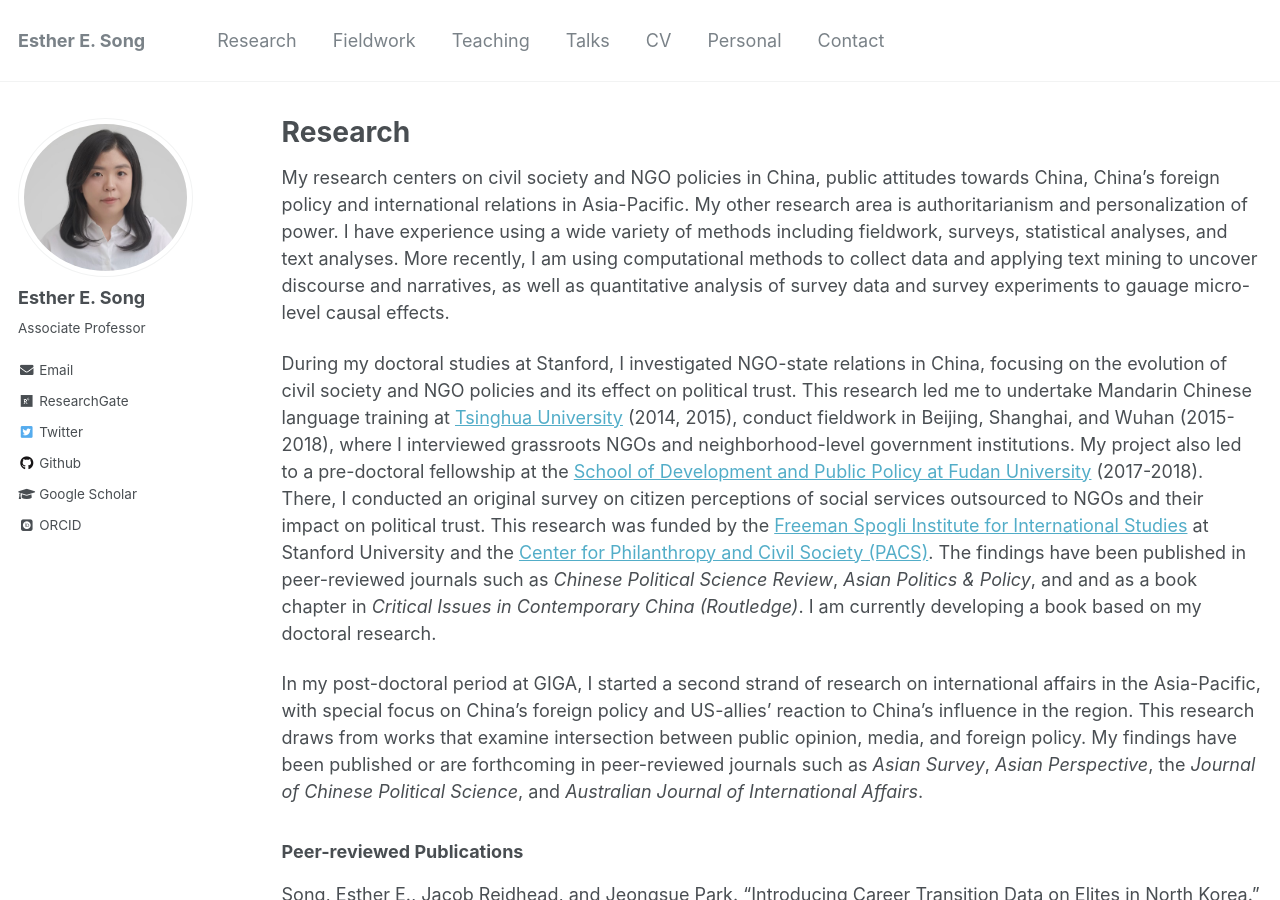
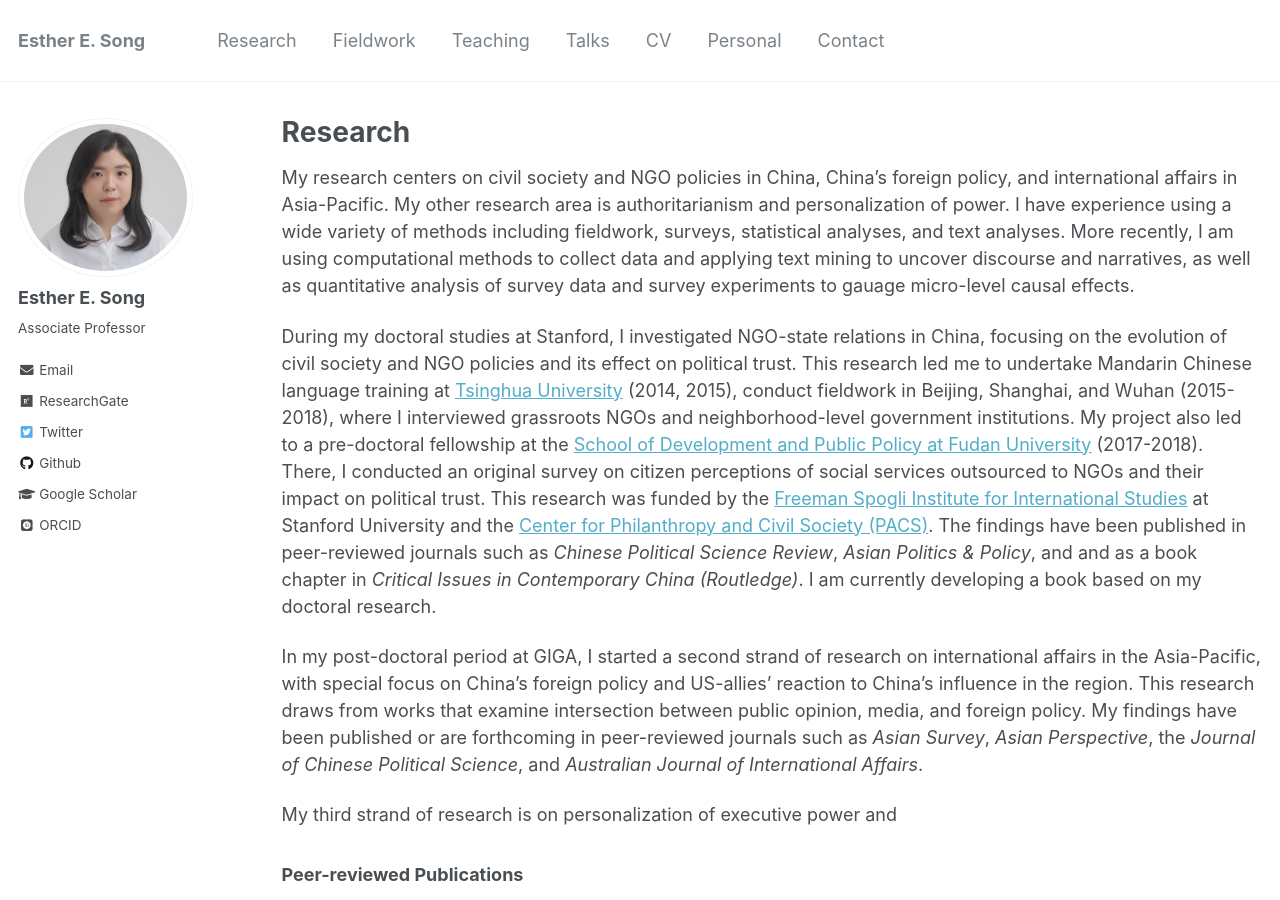
Before and after one commit to ehsong/ehsong.github.io, a Jekyll site: the page built from _pages/research.md, in a window 1280 px wide and 900 px high. Built offline with Jekyll 4.4.1, drawn with Linux system fonts in a browser that asks for light colours; some web fonts are replaced.

Commit message:
Update research.md

```diff
--- a/_pages/research.md
+++ b/_pages/research.md
@@ -6,11 +6,13 @@ author_profile: true
 ---
 
 {% include base_path %}
-My research centers on civil society and NGO policies in China, public attitudes towards China, China's foreign policy and international relations in Asia-Pacific. My other research area is authoritarianism and personalization of power. I have experience using a wide variety of methods including fieldwork, surveys, statistical analyses, and text analyses. More recently, I am using computational methods to collect data and applying text mining to uncover discourse and narratives, as well as quantitative analysis of survey data and survey experiments to gauage micro-level causal effects.
+My research centers on civil society and NGO policies in China, China's foreign policy, and international affairs in Asia-Pacific. My other research area is authoritarianism and personalization of power. I have experience using a wide variety of methods including fieldwork, surveys, statistical analyses, and text analyses. More recently, I am using computational methods to collect data and applying text mining to uncover discourse and narratives, as well as quantitative analysis of survey data and survey experiments to gauage micro-level causal effects.
 
 During my doctoral studies at Stanford, I investigated NGO-state relations in China, focusing on the evolution of civil society and NGO policies and its effect on political trust. This research led me to undertake Mandarin Chinese language training at [Tsinghua University](https://www.tsinghua.edu.cn/en/) (2014, 2015), conduct fieldwork in Beijing, Shanghai, and Wuhan (2015-2018), where I interviewed grassroots NGOs and neighborhood-level government institutions. My project also led to a pre-doctoral fellowship at the [School of Development and Public Policy at Fudan University](https://www.fudan.edu.cn/en/2019/0514/c295a96700/page.psp) (2017-2018). There, I conducted an original survey on citizen perceptions of social services outsourced to NGOs and their impact on political trust. This research was funded by the [Freeman Spogli Institute for International Studies](https://fsi.stanford.edu/) at Stanford University and the [Center for Philanthropy and Civil Society (PACS)](https://pacscenter.stanford.edu/). The findings have been published in peer-reviewed journals such as *Chinese Political Science Review*, *Asian Politics & Policy*, and and as a book chapter in *Critical Issues in Contemporary China (Routledge)*. I am currently developing a book based on my doctoral research.
 
 In my post-doctoral period at GIGA, I started a second strand of research on international affairs in the Asia-Pacific, with special focus on China's foreign policy and US-allies' reaction to China's influence in the region. This research draws from works that examine intersection between public opinion, media, and foreign policy. My findings have been published or are forthcoming in peer-reviewed journals such as *Asian Survey*, *Asian Perspective*, the *Journal of Chinese Political Science*, and *Australian Journal of International Affairs*.
+
+My third strand of research is on personalization of executive power and
 
 ### Peer-reviewed Publications
 
```
